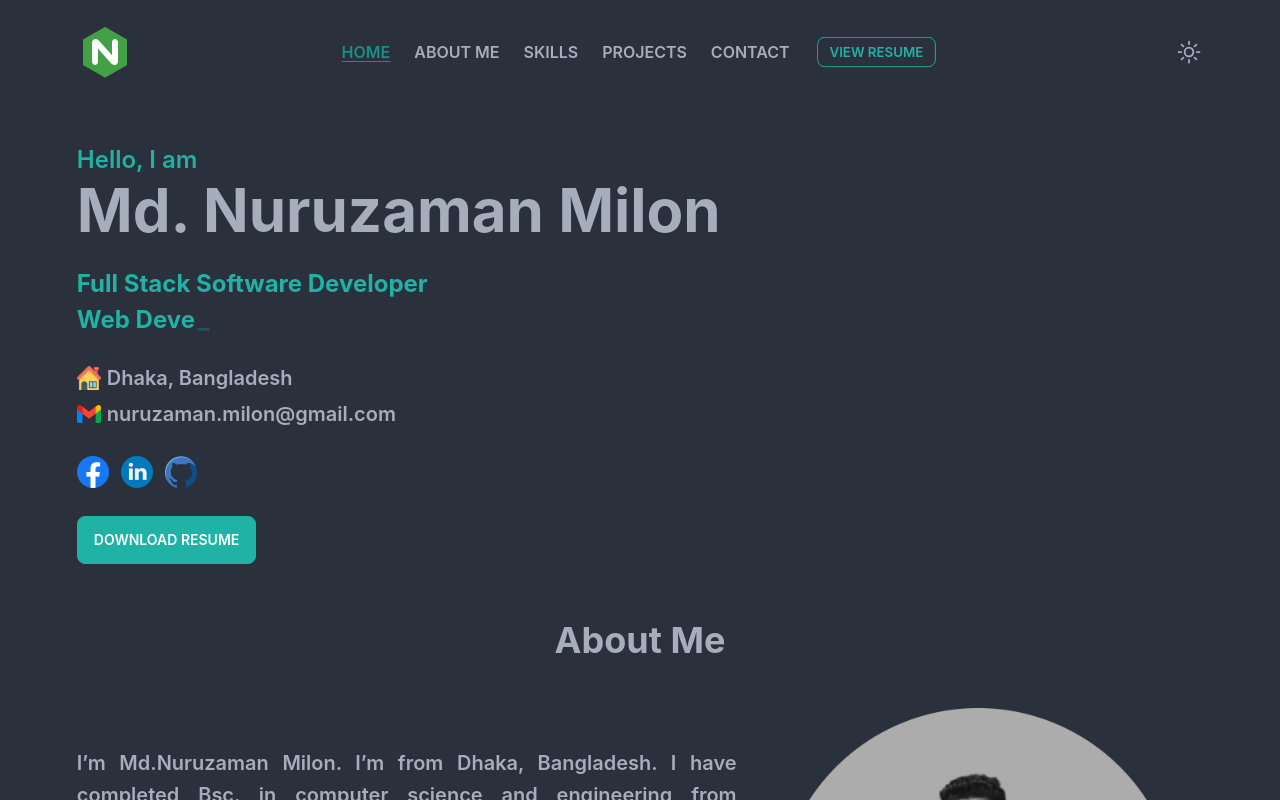
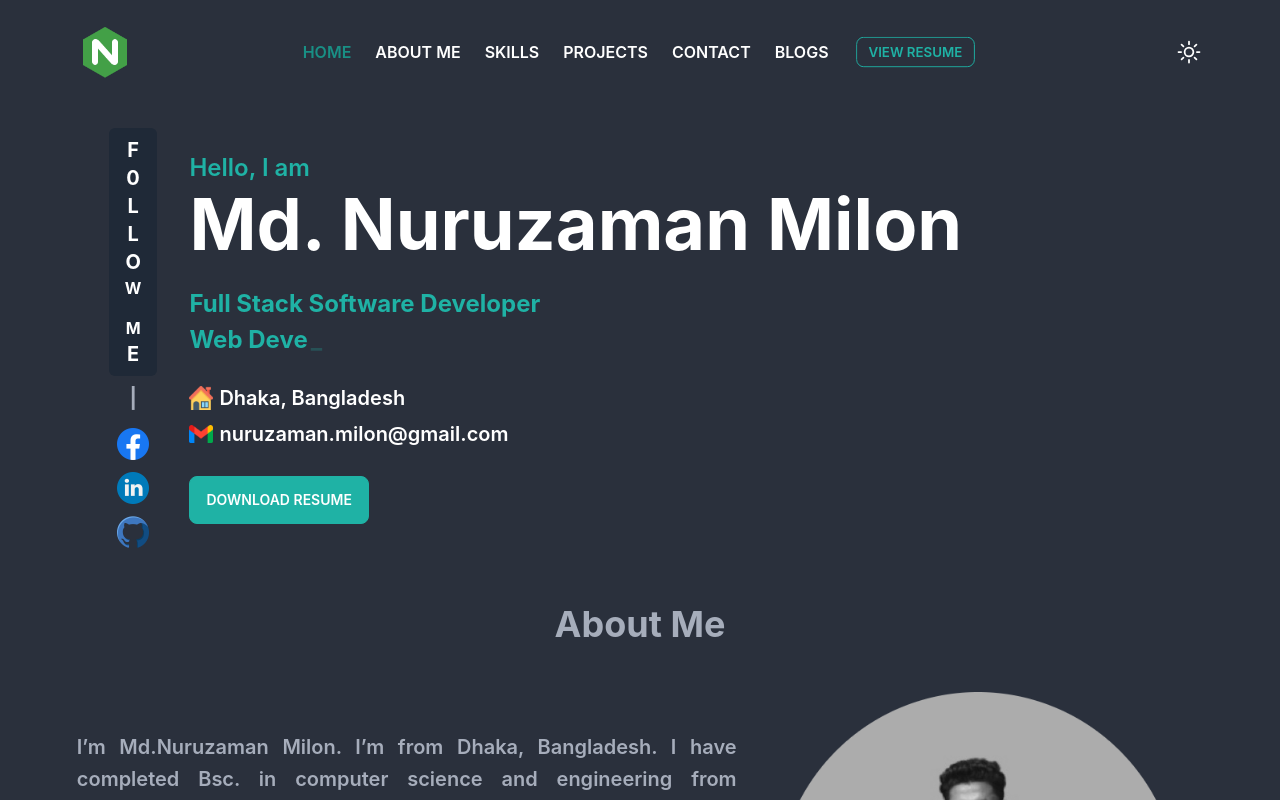
Before and after one commit to nuruzaman-milon/personal-portfolio, a React (Create React App) app: page / in a window 1280 px wide. Shown: the top 800 px of the page. Built offline with nearby package versions, Linux system fonts and the light colour scheme; no server answers.

Commit message:
add scale in navbar, add follow me in vertical, text white based on theme

```diff
--- a/package.json
+++ b/package.json
@@ -10,9 +10,13 @@
     "@testing-library/react": "^13.4.0",
     "@testing-library/user-event": "^13.5.0",
     "daisyui": "^2.42.1",
+    "draft-js": "^0.11.7",
+    "jodit-react": "^1.3.32",
     "pdfjs-dist": "^3.1.81",
+    "quill": "^1.3.7",
     "react": "^18.2.0",
     "react-dom": "^18.2.0",
+    "react-draft-wysiwyg": "^1.15.0",
     "react-icons": "^4.7.1",
     "react-pdf-viewer": "^0.1.0",
     "react-router-dom": "^6.4.5",
--- a/src/components/home/AboutMe.js
+++ b/src/components/home/AboutMe.js
@@ -11,7 +11,7 @@ const AboutMe = () => {
                     </p>
                 </div>
 
-                <div className='w-full md:w-[40%] p-6 grayscale hover:grayscale-0 transition-all duration-700 ease-in hover:scale-[1.1]'>
+                <div className='w-full md:w-[40%] p-6 grayscale hover:grayscale-0 transition-all duration-[400ms] ease-in hover:scale-[1.06]'>
                     <img src="assets/image.png" alt="" />
                 </div>
             </div>
--- a/src/components/home/Home.js
+++ b/src/components/home/Home.js
@@ -1,5 +1,7 @@
-import React from 'react';
+// import { ThemeContext } from '@react-pdf-viewer/core';
+import React, { useContext } from 'react';
 import { Typewriter } from 'react-simple-typewriter';
+import { ThemeContext } from '../contexts/ThemeProvider';
 import AboutMe from './AboutMe';
 import AllProjects from './AllProjects';
 import Contact from './Contact';
@@ -7,12 +9,36 @@ import Skills from './Skills';
 // import MessengerCustomerChat from 'react-messenger-customer-chat';
 
 const Home = () => {
+    const { theme } = useContext(ThemeContext);
+    console.log(theme);
     return (
         <div>
-            <div className='flex items-center mt-14 text-center md:text-left'>
+            <div className='flex items-center mt-10 text-center md:text-left'>
+                <div className='flex flex-col items-center mx-8'>
+
+                    <div className={`flex flex-col items-center py-2 px-4 rounded-md ${!theme ? 'bg-gray-800 text-white' : 'bg-accent' }`} >
+                        <p className='text-xl font-bold'>F</p>
+                        <p className='text-xl font-bold'>0</p>
+                        <p className='text-xl font-bold'>L</p>
+                        <p className='text-xl font-bold'>L</p>
+                        <p className='text-xl font-bold'>O</p>
+                        <p className='text-md font-bold'>W</p>
+                        <p className='text-xl font-bold my-2'></p>
+                        <p className='text-md font-bold'>M</p>
+                        <p className='text-xl font-bold'>E</p>
+                    </div>
+                    <p className='text-xl font-bold mb-4 mt-2 '>|</p>
+
+
+                    <a href="https://www.facebook.com/njkmilon/" target='_blank'><img src="assets/facebook.png" className='w-8 mb-3 transition-all duration-300 ease-in hover:scale-[1.3]' alt="" /></a>
+                    <a href="https://www.linkedin.com/in/nuruzaman-milon/" target='_blank'><img src="assets/linkedin.png" className='w-8 mb-3 transition-all duration-300 ease-in hover:scale-[1.3]' alt="" /></a>
+                    <a href="https://github.com/nuruzaman-milon" target='_blank'><img src="assets/github.png" className='w-8 transition-all duration-300 ease-in hover:scale-[1.3]' alt="" /></a>
+
+                </div>
                 <div className='w-[90%] mx-auto md:mx-0 md:w-[80%]'>
                     <p className='text-2xl text-accent font-semibold mb-1'>Hello, I am</p>
-                    <h1 className='text-3xl md:text-6xl font-bold mb-7'>Md. Nuruzaman Milon</h1>
+                    {/* <h1 className='text-3xl md:text-7xl font-bold mb-7'>Md. Nuruzaman Milon</h1> */}
+                    <h1 className={`text-3xl md:text-7xl font-bold mb-7 ${!theme ? 'text-white' : '' }`}>Md. Nuruzaman Milon</h1>
                     <h1 className='text-xl md:text-2xl font-bold mb-1 text-accent'>Full Stack Software Developer</h1>
                     <h1 className='text-xl md:text-2xl font-bold text-accent mb-7'><Typewriter
                         words={['Programmer', 'Web Developer', 'Software Engineer', 'MERN Stack Developer']}
@@ -23,15 +49,13 @@ const Home = () => {
                         deleteSpeed={50}
                         delaySpeed={2000}
                     /></h1>
-                    <h3 className='flex mb-2 items-center justify-center md:justify-start'><img src="assets/house.png" className='w-6' alt="" /> <p className='ml-[6px] text-xl font-semibold'>Dhaka, Bangladesh</p></h3>
-                    <h3 className='flex mb-7 items-center justify-center md:justify-start'><img src="assets/gmail.png" className='w-6' alt="" /> <p className='ml-[6px] text-xl font-semibold'>nuruzaman.milon@gmail.com</p></h3>
-                    <div className='flex mb-7 items-center justify-center md:justify-start'>
-                        <a href="https://www.facebook.com/njkmilon/" target='_blank'><img src="assets/facebook.png" className='w-8 mr-3' alt="" /></a>
-                        <a href="https://www.linkedin.com/in/nuruzaman-milon/" target='_blank'><img src="assets/linkedin.png" className='w-8 mr-3' alt="" /></a>
-                        <a href="https://github.com/nuruzaman-milon" target='_blank'><img src="assets/github.png" className='w-8' alt="" /></a>
-                    </div>
+                    {/* <h3 className='flex mb-2 items-center justify-center md:justify-start'><img src="assets/house.png" className='w-6' alt="" /> <p className='ml-[6px] text-xl font-semibold'>Dhaka, Bangladesh</p></h3> */}
+                    <h3 className={`flex mb-2 items-center justify-center md:justify-start ${!theme ? 'text-white' : '' }`}><img src="assets/house.png" className='w-6' alt="" /> <p className='ml-[6px] text-xl font-semibold'>Dhaka, Bangladesh</p></h3>
+
+                    <h3 className={`flex mb-7 items-center justify-center md:justify-start ${!theme ? 'text-white' : '' }`}><img src="assets/gmail.png" className='w-6' alt="" /> <p className='ml-[6px] text-xl font-semibold'>nuruzaman.milon@gmail.com</p></h3>
+
                     <a href="resume.pdf" download="resume resume.pdf">
-                        <button className='btn btn-accent'>DOWNLOAD RESUME</button>
+                        <button className='btn btn-accent text-white'>DOWNLOAD RESUME</button>
                     </a>
 
                     {/* Messenger Chat plugin Code  */}
@@ -41,29 +65,12 @@ const Home = () => {
                     <div id="fb-customer-chat" class="fb-customerchat">
                     </div>
 
+                    {/* messenger chat code  */}
                     <script>
                         var chatbox = document.getElementById('fb-customer-chat');
                         chatbox.setAttribute("page_id", "115797558072759");
                         chatbox.setAttribute("attribution", "biz_inbox");
                     </script>
-
-                    {/* <!-- Your SDK code --> */}
-                    {/* <script>
-                        window.fbAsyncInit = function() {
-                            FB.init({
-                                xfbml: true,
-                                version: 'v15.0'
-                            });
-      };
-
-                        (function(d, s, id) {
-        var js, fjs = d.getElementsByTagName(s)[0];
-                        if (d.getElementById(id)) return;
-                        js = d.createElement(s); js.id = id;
-                        js.src = 'https://connect.facebook.net/en_US/sdk/xfbml.customerchat.js';
-                        fjs.parentNode.insertBefore(js, fjs);
-      }(document, 'script', 'facebook-jssdk'));
-                    </script> */}
 
                 </div>
             </div>
--- a/src/components/home/SingleProjectCart.js
+++ b/src/components/home/SingleProjectCart.js
@@ -3,9 +3,8 @@ import { Link } from 'react-router-dom';
 
 const SingleProjectCart = ({ data }) => {
     return (
-        <div>
-            <div className="card shadow-2xl">
-                <figure className='h-44 mt-4'><img className='h-full w-full md:w-[90%] rounded-xl grayscale hover:grayscale-0 transition-all duration-700 ease-in' src={data?.images[0]} alt="Shoes" /></figure>
+            <div className="card shadow-2xl h-96">
+                <figure className='h-44 mt-4'><img className='h-full w-[90%] rounded-xl grayscale hover:grayscale-0 transition-all duration-700 ease-in' src={data?.images[0]} alt="Shoes" /></figure>
                 <div className="card-body py-4">
                     <h2 className="card-title">{data?.title}</h2>
                     <p>{data?.introduction}</p>
@@ -16,7 +15,6 @@ const SingleProjectCart = ({ data }) => {
                     <button className="btn btn-accent btn-sm text-white btn-outline"><a href={data?.serverCode} target='_blank'>Server</a></button>
                     <Link to={`/projects/${data.id}`}><button className="btn btn-accent btn-sm text-white btn-outline">Details</button></Link>
                 </div>
-            </div>
         </div>
     );
 };
--- a/src/components/navbar/Navbar.js
+++ b/src/components/navbar/Navbar.js
@@ -4,6 +4,7 @@ import { ThemeContext } from '../contexts/ThemeProvider';
 
 const Navbar = () => {
     const { theme, setTheme } = useContext(ThemeContext);
+    console.log(theme);
     return (
         <div>
             <div className="navbar px-0 pt-6">
@@ -26,44 +27,53 @@ const Navbar = () => {
                     <Link to='/'><img className='w-14 rounded-md' src="assets/logo8.png" alt="" /></Link>
                 </div>
                 <div className="navbar-center hidden lg:flex">
-                    <ul className="menu-horizontal p-0 flex items-center">
-                        <li className='transition-all duration-500 hover:text-accent font-semibold mr-6 cursor-pointer'><NavLink to='/' style={({ isActive }) => ({
+                    {/* <ul className="menu-horizontal p-0 flex items-center text-white"> */}
+                    <ul className={`menu-horizontal p-0 flex items-center ${!theme ? 'text-white' : ''}`}>
+                        <li className='transition-all duration-[400ms] ease-in hover:scale-[1.2] hover:text-accent font-semibold mr-6 cursor-pointer'><NavLink to='/' style={({ isActive }) => ({
                             color: isActive ? '#198F85' : '',
-                            textDecoration: isActive ? 'underline' : '',
+                            // textDecoration: isActive ? 'underline' : '',
                             textUnderlineOffset: '3px'
                         })}>HOME</NavLink></li>
 
-                        <li className='transition-all duration-500 hover:text-accent font-semibold mr-6 cursor-pointer'><NavLink to='/about-me' style={({ isActive }) => ({
+                        <li className='transition-all duration-[400ms] ease-in hover:scale-[1.2] hover:text-accent font-semibold mr-6 cursor-pointer'><NavLink to='/about-me' style={({ isActive }) => ({
                             color: isActive ? '#198F85' : '',
-                            textDecoration: isActive ? 'underline' : '',
+                            // textDecoration: isActive ? 'underline' : '',
                             textUnderlineOffset: '3px'
                         })}>ABOUT ME</NavLink></li>
 
-                        <li className='transition-all duration-500 hover:text-accent font-semibold mr-6 cursor-pointer'><NavLink to='/my-skills' style={({ isActive }) => ({
+                        <li className='transition-all duration-[400ms] ease-in hover:scale-[1.2] hover:text-accent font-semibold mr-6 cursor-pointer'><NavLink to='/my-skills' style={({ isActive }) => ({
                             color: isActive ? '#198F85' : '',
-                            textDecoration: isActive ? 'underline' : '',
+                            // textDecoration: isActive ? 'underline' : '',
                             textUnderlineOffset: '3px'
                         })}>SKILLS</NavLink></li>
-                        <li className='transition-all duration-500 hover:text-accent font-semibold mr-6 cursor-pointer'><NavLink to='/my-projects' style={({ isActive }) => ({
+                        <li className='transition-all duration-[400ms] ease-in hover:scale-[1.2] hover:text-accent font-semibold mr-6 cursor-pointer'><NavLink to='/my-projects' style={({ isActive }) => ({
                             color: isActive ? '#198F85' : '',
-                            textDecoration: isActive ? 'underline' : '',
+                            // textDecoration: isActive ? 'underline' : '',
                             textUnderlineOffset: '3px'
                         })}>PROJECTS</NavLink></li>
-                        <li className='transition-all duration-500 hover:text-accent font-semibold mr-6 cursor-pointer'><NavLink to='/my-contacts' style={({ isActive }) => ({
+                        <li className='transition-all duration-[400ms] ease-in hover:scale-[1.2] hover:text-accent font-semibold mr-6 cursor-pointer'><NavLink to='/my-contacts' style={({ isActive }) => ({
                             color: isActive ? '#198F85' : '',
-                            textDecoration: isActive ? 'underline' : '',
+                            // textDecoration: isActive ? 'underline' : '',
                             textUnderlineOffset: '3px'
                         })}>CONTACT</NavLink></li>
-                        <Link to='/view-resume'><button className='btn btn-accent btn-outline btn-sm'>VIEW RESUME</button></Link>
+                        <li className='transition-all duration-[400ms] ease-in hover:scale-[1.2] hover:text-accent font-semibold mr-6 cursor-pointer'><NavLink to='/my-blogs' style={({ isActive }) => ({
+                            color: isActive ? '#198F85' : '',
+                            // textDecoration: isActive ? 'underline' : '',
+                            textUnderlineOffset: '3px'
+                        })}>BLOGS</NavLink></li>
+                        <Link to='/view-resume'><button className='btn btn-accent btn-outline btn-sm transition-all duration-[400ms] ease-in'>VIEW RESUME</button></Link>
                     </ul>
                 </div>
                 <div className="navbar-end">
                     <button onClick={() => setTheme(!theme)}>
                         {
-                            !theme ? <svg xmlns="http://www.w3.org/2000/svg" fill="none" viewBox="0 0 24 24" strokeWidth={1.5} stroke="currentColor" className="w-7 h-7 hover:text-accent hover:w-8 h-8 font-bold transition-all duration-500">
-                                <path strokeLinecap="round" strokeLinejoin="round" d="M12 3v2.25m6.364.386l-1.591 1.591M21 12h-2.25m-.386 6.364l-1.591-1.591M12 18.75V21m-4.773-4.227l-1.591 1.591M5.25 12H3m4.227-4.773L5.636 5.636M15.75 12a3.75 3.75 0 11-7.5 0 3.75 3.75 0 017.5 0z" />
-                            </svg>
-                                : <svg xmlns="http://www.w3.org/2000/svg" fill="none" viewBox="0 0 24 24" strokeWidth={1.5} stroke="currentColor" className="w-7 h-7 hover:text-accent hover:w-8 h-8 font-bold transition-all duration-500">
+                            !theme ?
+
+                                <svg xmlns="http://www.w3.org/2000/svg" fill="none" viewBox="0 0 24 24" strokeWidth={1.5} stroke="currentColor" className="text-white w-7 h-7 hover:text-accent font-bold transition-all duration-[400ms] ease-in hover:scale-[1.3]">
+                                    <path strokeLinecap="round" strokeLinejoin="round" d="M12 3v2.25m6.364.386l-1.591 1.591M21 12h-2.25m-.386 6.364l-1.591-1.591M12 18.75V21m-4.773-4.227l-1.591 1.591M5.25 12H3m4.227-4.773L5.636 5.636M15.75 12a3.75 3.75 0 11-7.5 0 3.75 3.75 0 017.5 0z" />
+                                </svg>
+
+                                : <svg xmlns="http://www.w3.org/2000/svg" fill="none" viewBox="0 0 24 24" strokeWidth={1.5} stroke="currentColor" className="w-7 h-7 hover:text-accent font-bold transition-all duration-[400ms] ease-in hover:scale-[1.3]">
                                     <path strokeLinecap="round" strokeLinejoin="round" d="M21.752 15.002A9.718 9.718 0 0118 15.75c-5.385 0-9.75-4.365-9.75-9.75 0-1.33.266-2.597.748-3.752A9.753 9.753 0 003 11.25C3 16.635 7.365 21 12.75 21a9.753 9.753 0 009.002-5.998z" />
                                 </svg>
                         }
--- a/tailwind.config.js
+++ b/tailwind.config.js
@@ -18,6 +18,7 @@ module.exports = {
           accent: "#FF7533",
           neutral: "#3d4451",
           "base-100": "#ffffff",
+          nav: "#43A047"
         },
       },
       "dark",
```
Also changed, not shown: public/blogs.json (added, +19 -0 lines), src/components/home/Blogs/BlogsContainer.js (added, +12 -0 lines), src/components/home/Blogs/Form.js (added, +35 -0 lines), src/components/routes/Routes.js (+10 -0 lines), 1 other file (tests, documents, lock files or other folders).
